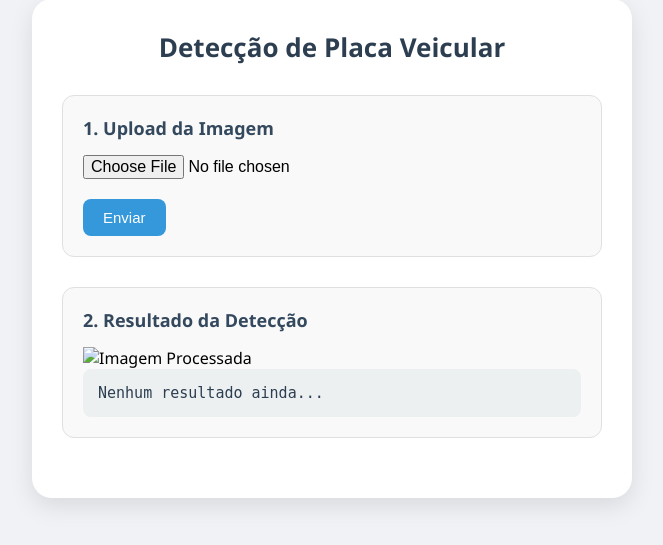
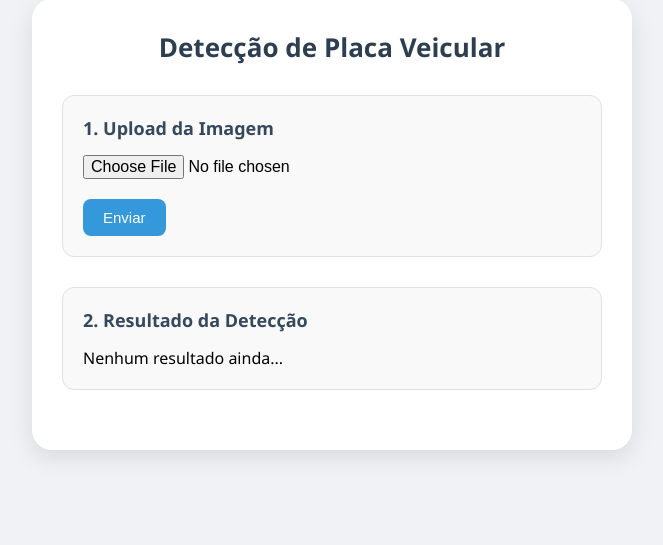
Before and after one commit to Diegogadelha92/Programa-o-Paralela, a Flask app: page / in a window 1280 px wide. Shown: the part 41-586 px from the top of the page, without its empty margins (308-971 px from the left). Run offline with Flask 3, Linux system fonts and the light colour scheme.

Commit message:
feat(html): melhora estrutura da UI para exibir resultados do OCR
- Substitui <pre> por elementos <p> e <h3> para melhor semântica e controle de layout
- Adiciona seções separadas para resultado da placa e texto extraído
- Oculta div de resultado inicialmente para permitir exibição condicional via JS
- Adiciona parágrafo específico para mensagens de erro ou ausência de resultados

```diff
--- a/app/templates/homepage.html
+++ b/app/templates/homepage.html
@@ -21,8 +21,12 @@
 
         <div class="section">
             <h2>2. Resultado da Detecção</h2>
-            <img id="processedImage" alt="Imagem Processada" style="max-width: 100%;">
-            <pre id="result">Nenhum resultado ainda...</pre>
+            <p id="noResults">Nenhum resultado ainda...</p>
+            <div id="result" style="display: none;">
+                <h3>Placa Detectada:</h3>
+                <h3 id="extractedTextTitle">Texto Extraído:</h3>
+                <p id="extractedText">NULO</p>
+            </div>
         </div>
     </div>
 
```
